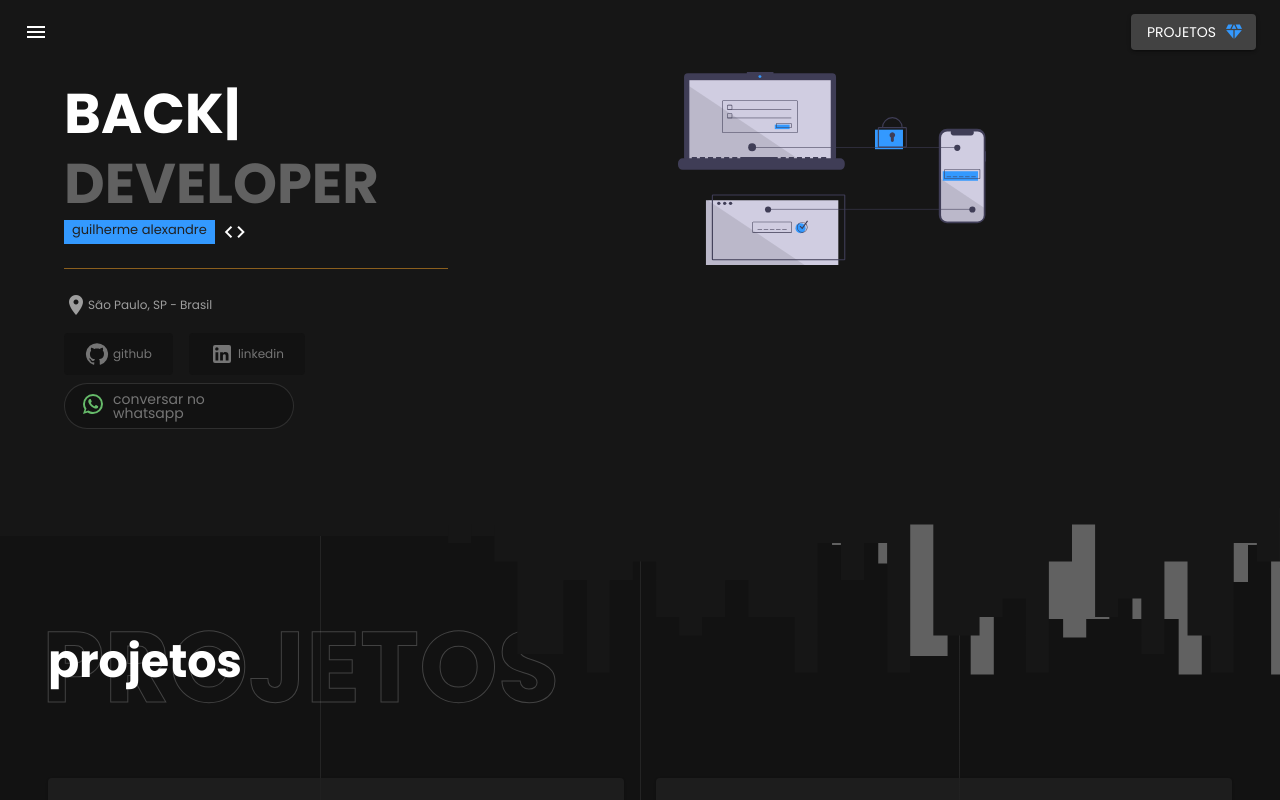
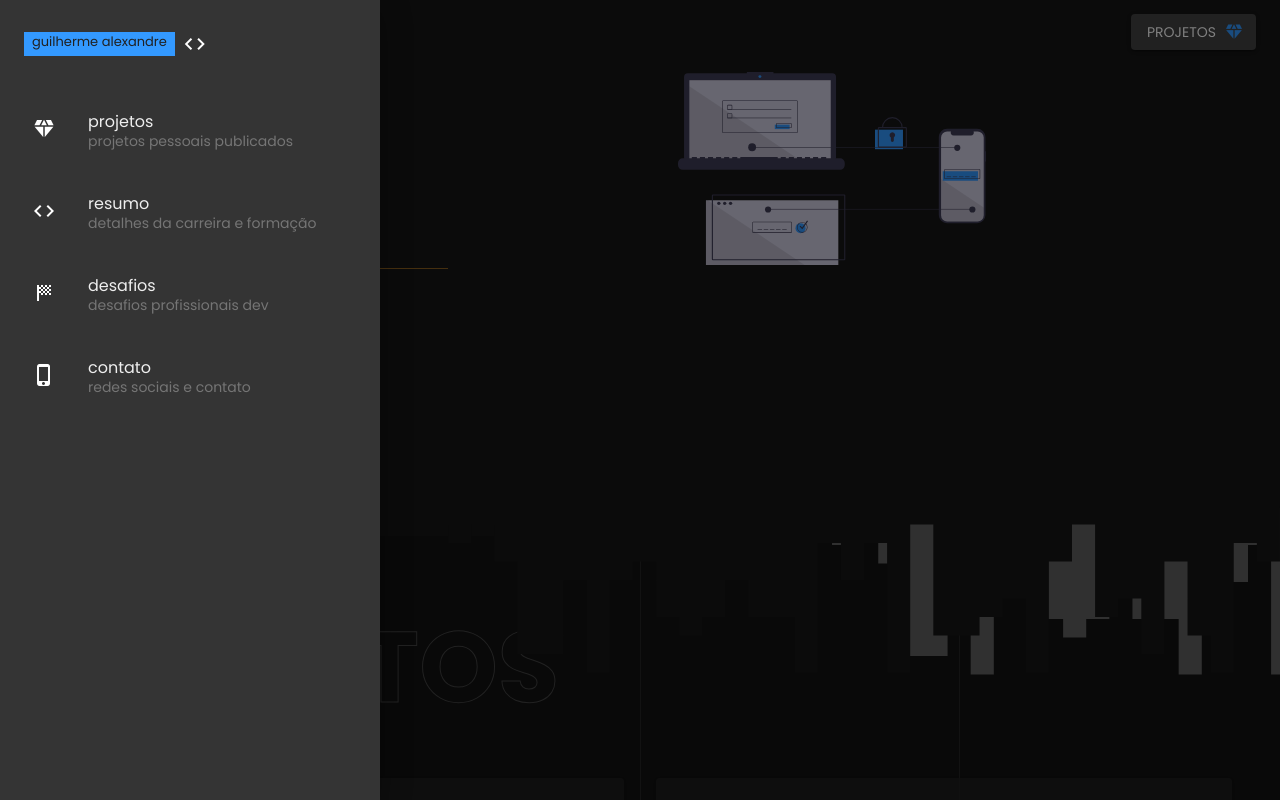
Before and after one commit to guialexandree/portifolio, a React (Vite) app: page / in a window 1280 px wide. Both pictures are taken after a click on the button "menu". Shown: the top 800 px of the page. Built offline with nearby package versions, Linux system fonts and the light colour scheme.

Commit message:
feat: adiciana drawer

```diff
--- a/src/_mocks/challenges-mock.ts
+++ b/src/_mocks/challenges-mock.ts
@@ -10,7 +10,7 @@ export type ChallengeModel = {
 export const challenges: ChallengeModel[] = [
   {
     id: '1',
-    challenge: 'Pradronizar o plano de contas financeiro de um cliente com diversas filias, cada uma com sua infraestrura interna e base de dados',
+    challenge: 'Padronizar o plano de contas financeiro de um cliente com diversas filias, cada uma com sua infraestrura interna e base de dados',
     because: 'O cliente possui diversas filiais e cada uma delas possui um plano de contas financeiro diferente, o que dificulta a consolidação dos dados financeiros e a geração de relatórios gerenciais para análisar a saúde financeira do grupo e individualmente de cada filial',
     soluction: 'Devido as filias terem um plano de contas financeiro diferente, foi necessário definir um plano de contas padrão, e a partir desse modelo criei um sistema de mapeamento que buscava as contas do plano de contas atual fazia o vinculo com o plano de contas com mesmo nome do plano de contas padrão, e o usuário ficava responsável por vincular as contas que ficaram fora do padrão manualmente',
     requirements: 'Sistema de autenticação; solicitar senha de nível gerencial; e atualizar referências de novas contas financeiras para gerar relatórios gerenciais padronizados',
--- a/src/_mocks/resume-mock.ts
+++ b/src/_mocks/resume-mock.ts
@@ -33,10 +33,10 @@ export const resumes: ResumeModel[] = [
         description: `Em 2018 comecei a trabalhar como HelpDesk depois de um ano consegui
         uma oportunidade como analista de sistemas, onde trabalhei com VBA, C# e bastante com SQL na
         criação de views e extração de dados em sistemas terceiros para integração com o sistemas da empresa.`,
-        tags: ['desktop', 'frontend', 'backend', 'análise de dados', 'análise de requisitos', 'angular', 'bd relacionais', 'c#', 'js', '.net', 'node']
+        tags: ['desktop', 'frontend', 'backend', 'análise de dados', 'análise de negócio', 'análise de requisitos', 'angular', 'bd relacionais', 'sql', 'c#', 'js', '.net', 'node']
       },
       {
-        description: `Atualmente tenho trabalhado na refatoração e migração de sistemas legados para novas tecnologias, como React, React Native e .NE`,
+        description: `Atualmente tenho trabalhado na refatoração e migração de sistemas legados para novas tecnologias, como React, React Native e .NET`,
         tags: ['frontend', 'backend', 'análise de negócio', 'pwa', 'react', 'angular', 'react-native', '.NET', 'node', 'pipelines ci/cd']
       },
     ],
@@ -52,7 +52,7 @@ export const resumes: ResumeModel[] = [
       ],
       web: [
         'Criação de Apliações Web',
-        'Criação de Apliações com Google Maps',
+        'Criação de Apliações com Mapas',
         'Criação de SPA',
         'Criação de PWA',
         'Notificações Push',
@@ -60,6 +60,8 @@ export const resumes: ResumeModel[] = [
       api: [
         'Criação de api gateway',
         'Criação de api rest',
+        'Criação de websockets',
+        'Microserviços',
       ],
       mobile: [
          'Criação de Apliações Mobile',
--- a/src/components/AppBar/index.tsx
+++ b/src/components/AppBar/index.tsx
@@ -2,6 +2,8 @@ import React from 'react'
 import { AppBar as AppBarMUI, Button, Icon, IconButton, Stack, Toolbar, useScrollTrigger } from '@mui/material'
 import { BrandName } from '@/components'
 import { useDeviceType } from '@/hooks'
+import { useSetRecoilState } from 'recoil'
+import { isOpenDrawer } from '../Drawer/atoms'
 
 type ElevationScrollProps = {
   window?: () => Window;
@@ -26,6 +28,7 @@ export const ElevationScroll: React.FC<ElevationScrollProps> = (props) => {
 
 export const AppBar: React.FC = () => {
   const deviceType = useDeviceType()
+  const setOpenDrawer = useSetRecoilState(isOpenDrawer)
 
   const trigger = useScrollTrigger({
     disableHysteresis: true,
@@ -43,6 +46,7 @@ export const AppBar: React.FC = () => {
             color="inherit"
             aria-label="menu"
             sx={{ mr: deviceType !== 'mobile' ? 2 : 0 }}
+            onClick={() => { setOpenDrawer(true) }}
           >
             <Icon>menu</Icon>
           </IconButton>
--- /dev/null
+++ b/src/components/Drawer/atoms.ts
@@ -0,0 +1,6 @@
+import { atom } from 'recoil'
+
+export const isOpenDrawer = atom({
+  key: 'isOpenDrawer',
+  default: false
+})
--- /dev/null
+++ b/src/components/Drawer/index.tsx
@@ -0,0 +1,68 @@
+import * as React from 'react'
+import { useRecoilState } from 'recoil'
+import { isOpenDrawer } from './atoms'
+import { Box, List, ListItem, ListItemButton, ListItemIcon, ListItemText, Drawer as DrawerMUI, Icon } from '@mui/material'
+import { BrandName } from '../BrandName'
+import { useDeviceType } from '@/hooks'
+
+const appNavigation = [
+  {
+    id: '#projects',
+    icon:  'diamond',
+    title:  'projetos',
+    subtitle:  'projetos pessoais publicados',
+  },
+  {
+    id: '#resume',
+    icon:  'code',
+    title:  'resumo',
+    subtitle:  'detalhes da carreira e formação',
+  },
+  {
+    id: '#challenges',
+    icon:  'sports_score',
+    title:  'desafios',
+    subtitle:  'desafios profissionais dev',
+  },
+  {
+    id: 'projetos',
+    icon: 'phone_iphone',
+    title:  'contato',
+    subtitle:  'redes sociais e contato',
+  },
+]
+
+export const Drawer:React.FC = () => {
+  const [open, setOpen] = useRecoilState(isOpenDrawer)
+  const devicetype = useDeviceType()
+
+  const DrawerList = (): React.ReactNode =>
+    <Box sx={{ width: { xs: 'auto', sm: 380 } }} role="presentation" onClick={() => { setOpen(false) }}>
+      <List disablePadding sx={{ flexDirection: 'column',  py: 4}}>
+
+        <Box sx={{ px: 3, mb: 4 }}>
+          <BrandName id='drawer-texts-title' />
+
+        </Box>
+
+        {appNavigation.map((navigate) => (
+          <ListItem key={navigate.id} component='a' sx={{ color: 'grey.200' }} href={navigate.id}>
+            <ListItemButton>
+              <ListItemIcon>
+                <Icon>{navigate.icon}</Icon>
+              </ListItemIcon>
+              <ListItemText primary={navigate.title} secondary={navigate.subtitle} slotProps={{
+                secondary: { sx: { color: 'grey.600', lineHeight: 1 } }
+              }} />
+            </ListItemButton>
+          </ListItem>
+        ))}
+      </List>
+    </Box>
+
+  return (
+    <DrawerMUI anchor={devicetype === 'mobile' ? 'top' : 'left'} open={open} onClose={() => { setOpen(false) }}>
+      <DrawerList />
+    </DrawerMUI>
+  )
+}
--- a/src/components/index.ts
+++ b/src/components/index.ts
@@ -1,6 +1,7 @@
 export * from './BrandName'
 export * from './AppBar'
 export * from './BrandName'
+export * from './Drawer'
 export * from './ItemSocialMidia'
 export * from './ItemProject'
 export * from './LinkedInButton'
--- a/src/pages/Challenges/index.tsx
+++ b/src/pages/Challenges/index.tsx
@@ -8,7 +8,7 @@ const Challenges: React.FC = () => {
   const deviceType = useDeviceType()
 
   return (
-    <Stack spacing={2} mx={deviceType === 'mobile' ? 4 : 6} mt={8} flex={1}>
+    <Stack spacing={2} mx={deviceType === 'mobile' ? 4 : 6} mt={8} flex={1} id='challenges'>
       <Stack ml={deviceType === 'mobile' ? 0 : 3}>
         <Title title="desafios" subtitle="desafios" />
       </Stack>
--- a/src/pages/Resume/index.tsx
+++ b/src/pages/Resume/index.tsx
@@ -26,6 +26,7 @@ const Resume: React.FC = () => {
 
   return (
     <Box
+      id='resume'
       sx={{
         mt: 6,
         flex: 1,
--- a/src/templates/GeneralTemplate/index.tsx
+++ b/src/templates/GeneralTemplate/index.tsx
@@ -1,5 +1,5 @@
 import { Box } from '@mui/material'
-import { AppBar, OpenLinkSocialMidia, ThemeProvider } from '@/components'
+import { AppBar, Drawer, OpenLinkSocialMidia, ThemeProvider } from '@/components'
 import './styles.scss'
 import 'chart.js/auto'
 
@@ -12,6 +12,7 @@ export const GeneralTemplate: React.FC<GeneralTemplateProps> = (props) => {
   return (
     <ThemeProvider>
       <AppBar />
+      <Drawer />
       <OpenLinkSocialMidia />
 
       <Box
```
